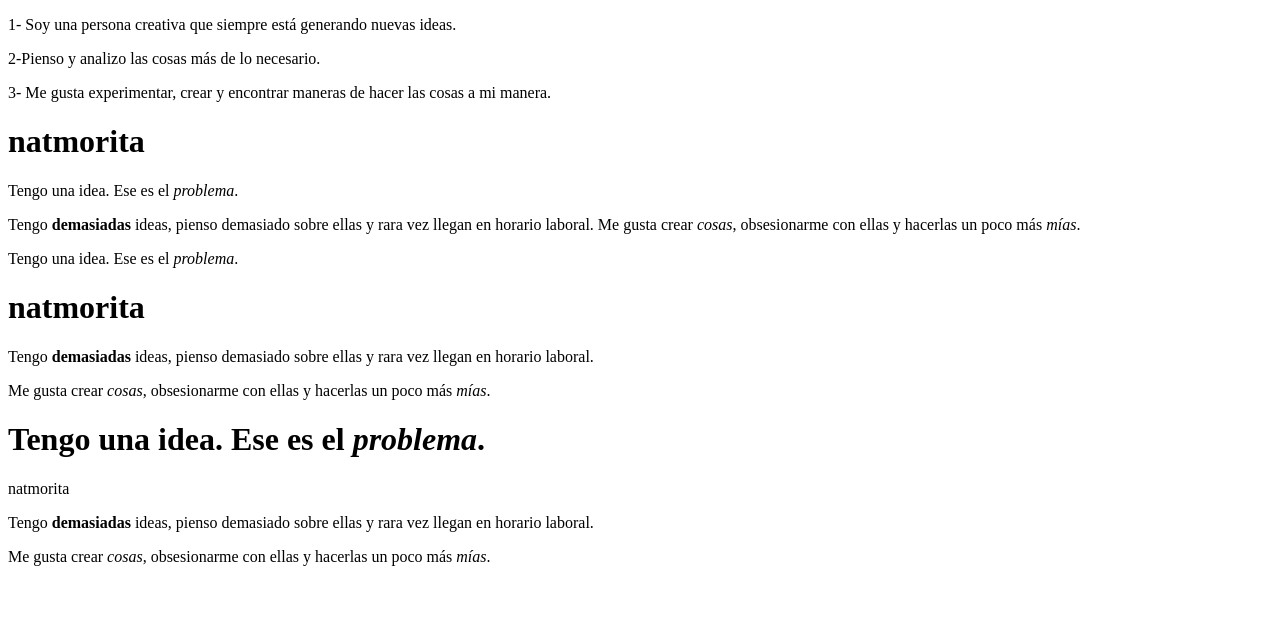
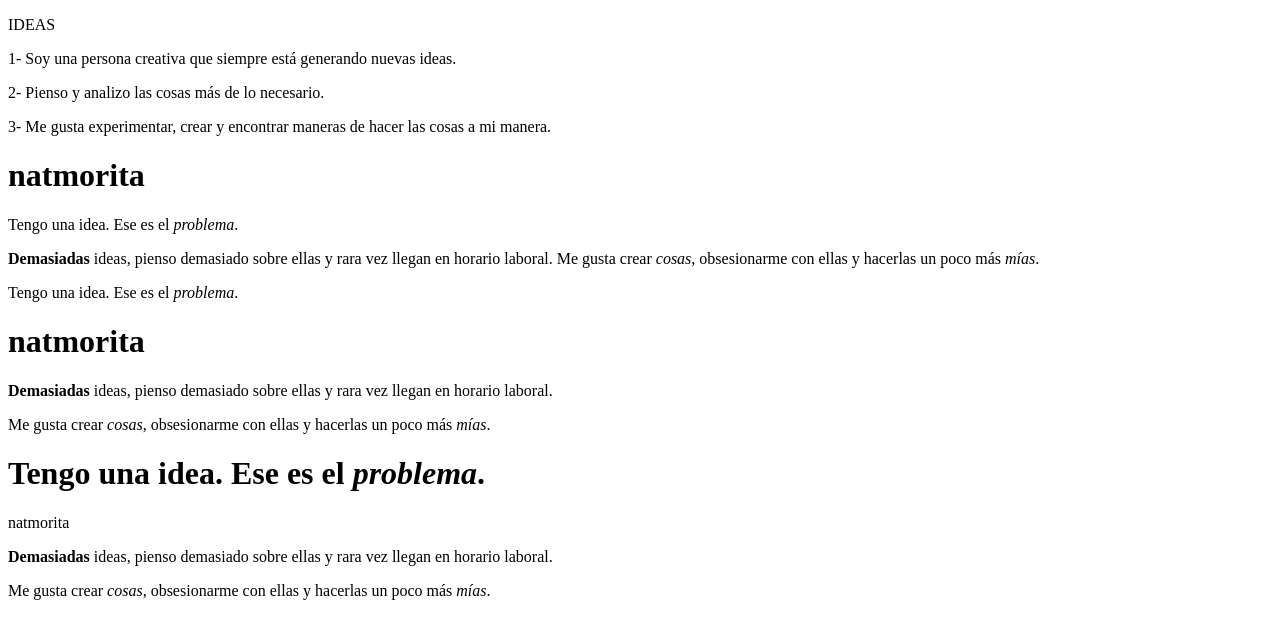
Before and after one commit to natmorita/natmorita, a plain HTML site: page index.html in a window 1280 px wide. Drawn offline with Linux system fonts and the light colour scheme.

Commit message:
fix formatting in index.html for consistency and improved readability

```diff
--- a/index.html
+++ b/index.html
@@ -6,22 +6,28 @@
     <title>Hola Mundo | natmorita</title>
 </head>
 <body>
+    <p>IDEAS</p>
     <p>1- Soy una persona creativa que siempre está generando nuevas ideas.</p>
-    <p>2-Pienso y analizo las cosas más de lo necesario.</p>
+    <p>2- Pienso y analizo las cosas más de lo necesario.</p>
     <p>3- Me gusta experimentar, crear y encontrar maneras de hacer las cosas a mi manera.</p>
+
 
     <h1>natmorita</h1>
     <p>Tengo una idea. Ese es el <em>problema</em>.</p>
-    <p>Tengo <strong>demasiadas</strong> ideas, pienso demasiado sobre ellas y rara vez llegan en horario laboral. Me gusta crear <em>cosas</em>, obsesionarme con ellas y hacerlas un poco más <em>mías</em>. </p>
+    <p><strong>Demasiadas</strong> ideas, pienso demasiado sobre ellas y rara vez llegan en horario laboral. Me gusta crear <em>cosas</em>, obsesionarme con ellas y hacerlas un poco más <em>mías</em>. </p>
+
+
 
     <p>Tengo una idea. Ese es el <em>problema</em>.</p>
     <h1>natmorita</h1>
-    <p>Tengo <strong>demasiadas</strong> ideas, pienso demasiado sobre ellas y rara vez llegan en horario laboral.</p>
+    <p><strong>Demasiadas</strong> ideas, pienso demasiado sobre ellas y rara vez llegan en horario laboral.</p>
     <p>Me gusta crear <em>cosas</em>, obsesionarme con ellas y hacerlas un poco más <em>mías</em>.</p>
+
+
 
    <h1>Tengo una idea. Ese es el <em>problema</em>.</h1>
    <p>natmorita</p>
-   <p>Tengo <strong>demasiadas</strong> ideas, pienso demasiado sobre ellas y rara vez llegan en horario laboral.</p>
+   <p><strong>Demasiadas</strong> ideas, pienso demasiado sobre ellas y rara vez llegan en horario laboral.</p>
    <p>Me gusta crear <em>cosas</em>, obsesionarme con ellas y hacerlas un poco más <em>mías</em>.</p>
 </body>
 </html>
```
